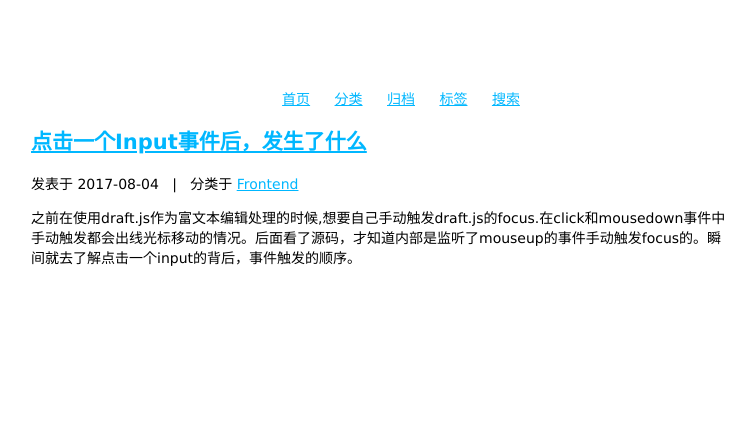
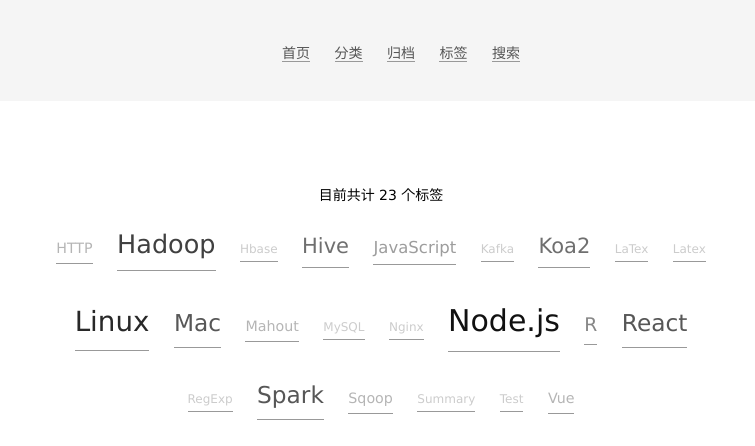
Before and after one commit to wisdomwb/blog, a plain HTML site: page views/tags.html in a window 1280 px wide. Shown: the whole page, without its empty margins (259-1014 px from the left). Drawn offline with Linux system fonts and the light colour scheme.

Commit message:
update: 样式

```diff
--- a/public/stylesheets/main.css
+++ b/public/stylesheets/main.css
@@ -1,10 +1,50 @@
 body {
-    padding: 50px;
+    margin: 0;
     font: 14px "Lucida Grande", Helvetica, Arial, sans-serif;
+    line-height: 2;
 }
 
 a {
-    color: #00B7FF;
+    color: #555;
+    text-decoration: none;
+    border-bottom: 1px solid #999;
+    word-wrap: break-word;
+}
+
+.header {
+    background: #f5f5f5;
+}
+
+.header-inner::after {
+    clear: both;
+}
+
+.header-inner::before,
+.header-inner::after {
+    content: " ";
+    display: table;
+}
+
+.header-inner {
+    padding: 25px 0 20px;
+    margin: 0 auto;
+    width: 700px;
+}
+
+.header-inner {
+    position: relative;
+}
+
+.site-meta {
+    float: left;
+    margin-left: -20px;
+    line-height: normal;
+}
+
+.site-meta {
+    margin: 0;
+    margin-left: 0px;
+    text-align: left;
 }
 
 .menu {
@@ -21,11 +61,17 @@
 }
 
 .main-inner {
-    margin-top: 80px;
+    margin: 80px auto 0;
+    width: 700px;
 }
 
-.main-inner {
-    margin: 0 auto;
-    margin-top: 0px;
-    width: 700px;
+/* /tags */
+
+.tag-cloud {
+    text-align: center;
 }
+
+.tag-cloud a {
+    display: inline-block;
+    margin: 10px;
+}
--- a/views/tags.html
+++ b/views/tags.html
@@ -21,32 +21,27 @@
           <ul id="menu" class="menu">
             <li class="menu-item menu-item-home" style="opacity: 1; transform: translateY(0px);">
               <a href="/" rel="section">
-                <i class="menu-item-icon fa fa-fw fa-home"></i>
-                <br> 首页
+                首页
               </a>
             </li>
             <li class="menu-item menu-item-categories" style="opacity: 1; transform: translateY(0px);">
               <a href="/categories" rel="section">
-                <i class="menu-item-icon fa fa-fw fa-th"></i>
-                <br> 分类
+                分类
               </a>
             </li>
             <li class="menu-item menu-item-archives" style="opacity: 1; transform: translateY(0px);">
               <a href="/archives" rel="section">
-                <i class="menu-item-icon fa fa-fw fa-archive"></i>
-                <br> 归档
+                归档
               </a>
             </li>
             <li class="menu-item menu-item-tags menu-item-active" style="opacity: 1; transform: translateY(0px);">
               <a href="/tags" rel="section">
-                <i class="menu-item-icon fa fa-fw fa-tags"></i>
-                <br> 标签
+                标签
               </a>
             </li>
             <li class="menu-item menu-item-search" style="opacity: 1; transform: translateY(0px);">
               <a href="javascript:;" class="st-search-show-outputs">
-                <i class="menu-item-icon fa fa-search fa-fw"></i>
-                <br> 搜索
+                搜索
               </a>
             </li>
           </ul>
@@ -55,43 +50,35 @@
     </header>
     <main>
       <div class="main-inner">
-        <div id="posts-list">
-          <article class="post post-type-normal">
-            <div class="post-header">
-              <h1 class="post-title" itemprop="name headline">
-                <a class="post-title-link" href="/2017/08/04/what-happen-when-click/" itemprop="url">
-                  点击一个Input事件后，发生了什么
-                </a>
-              </h1>
-              <div class="post-meta">
-                <span class="post-time">
-                  <span class="post-meta-item-icon">
-                    <i class="fa fa-calendar-o"></i>
-                  </span>
-                  <span class="post-meta-item-text">发表于</span>
-                  <time itemprop="dateCreated" datetime="2017-08-04T10:13:49+08:00" content="2017-08-04">
-                    2017-08-04
-                  </time>
-                </span>
-                <span class="post-category">
-                  &nbsp; | &nbsp;
-                  <span class="post-meta-item-icon">
-                    <i class="fa fa-folder-o"></i>
-                  </span>
-                  <span class="post-meta-item-text">分类于</span>
-                  <span itemprop="about" itemscope="" itemtype="https://schema.org/Thing">
-                    <a href="/categories/Frontend/" itemprop="url" rel="index">
-                      <span itemprop="name">Frontend</span>
-                    </a>
-                  </span>
-                </span>
-              </div>
-            </div>
-            <div class="post-body">
-              <p>之前在使用draft.js作为富文本编辑处理的时候,想要自己手动触发draft.js的focus.在click和mousedown事件中手动触发都会出线光标移动的情况。后面看了源码，才知道内部是监听了mouseup的事件手动触发focus的。瞬间就去了解点击一个input的背后，事件触发的顺序。</p>
-              <div class="post-more-link text-center"></div>
-            </div>
-          </article>
+        <div class="tag-cloud">
+          <div class="tag-cloud-title">
+            目前共计 23 个标签
+          </div>
+          <div class="tag-cloud-tags">
+            <a href="/tags/HTTP/" style="font-size: 14.25px; color: #b5b5b5">HTTP</a>
+            <a href="/tags/Hadoop/" style="font-size: 25.5px; color: #404040">Hadoop</a>
+            <a href="/tags/Hbase/" style="font-size: 12px; color: #ccc">Hbase</a>
+            <a href="/tags/Hive/" style="font-size: 21px; color: #6f6f6f">Hive</a>
+            <a href="/tags/JavaScript/" style="font-size: 16.5px; color: #9d9d9d">JavaScript</a>
+            <a href="/tags/Kafka/" style="font-size: 12px; color: #ccc">Kafka</a>
+            <a href="/tags/Koa2/" style="font-size: 21px; color: #6f6f6f">Koa2</a>
+            <a href="/tags/LaTex/" style="font-size: 12px; color: #ccc">LaTex</a>
+            <a href="/tags/Latex/" style="font-size: 12px; color: #ccc">Latex</a>
+            <a href="/tags/Linux/" style="font-size: 27.75px; color: #282828">Linux</a>
+            <a href="/tags/Mac/" style="font-size: 23.25px; color: #575757">Mac</a>
+            <a href="/tags/Mahout/" style="font-size: 14.25px; color: #b5b5b5">Mahout</a>
+            <a href="/tags/MySQL/" style="font-size: 12px; color: #ccc">MySQL</a>
+            <a href="/tags/Nginx/" style="font-size: 12px; color: #ccc">Nginx</a>
+            <a href="/tags/Node-js/" style="font-size: 30px; color: #111">Node.js</a>
+            <a href="/tags/R/" style="font-size: 18.75px; color: #868686">R</a>
+            <a href="/tags/React/" style="font-size: 23.25px; color: #575757">React</a>
+            <a href="/tags/RegExp/" style="font-size: 12px; color: #ccc">RegExp</a>
+            <a href="/tags/Spark/" style="font-size: 23.25px; color: #575757">Spark</a>
+            <a href="/tags/Sqoop/" style="font-size: 14.25px; color: #b5b5b5">Sqoop</a>
+            <a href="/tags/Summary/" style="font-size: 12px; color: #ccc">Summary</a>
+            <a href="/tags/Test/" style="font-size: 12px; color: #ccc">Test</a>
+            <a href="/tags/Vue/" style="font-size: 14.25px; color: #b5b5b5">Vue</a>
+          </div>
         </div>
       </div>
     </main>
```
Also changed, not shown: views/home.html (+6 -10 lines).
